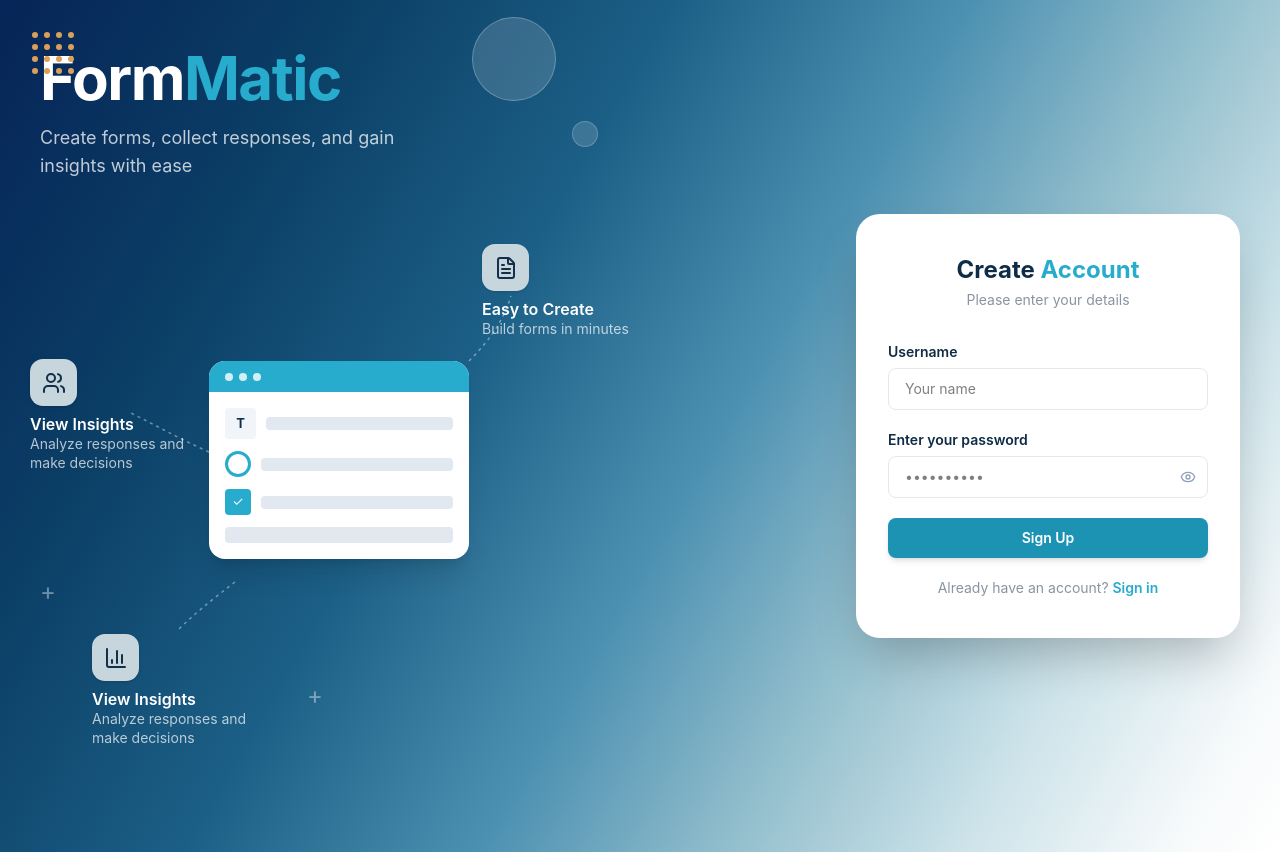
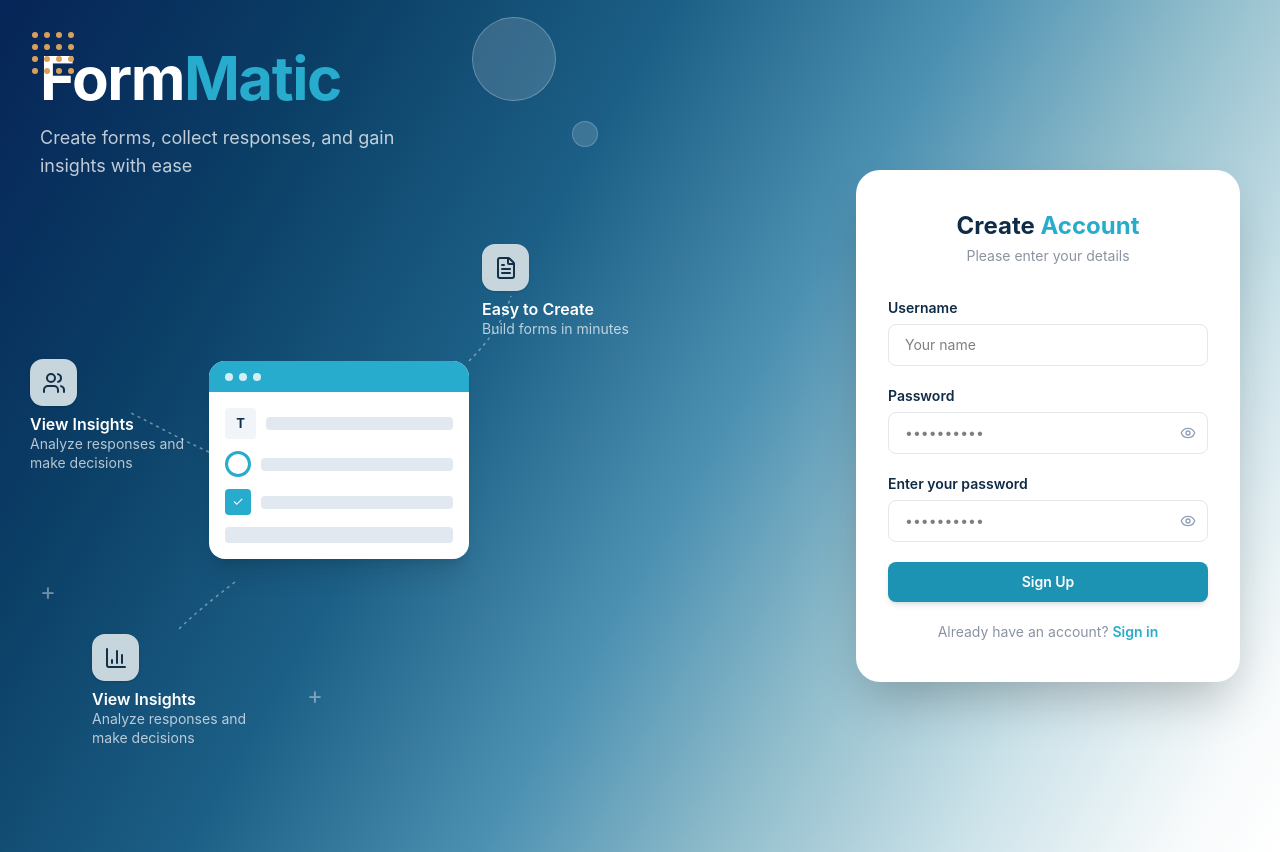
Before and after one commit to dr1zzling/Formatic, a React app in the folder apps/web/: page /register in a window 1280 px wide. Built offline with nearby package versions, Linux system fonts and the light colour scheme; the HTML template or start-up script is replaced by a standard one.

Commit message:
add textbox password

```diff
--- a/apps/web/src/pages/auth/Register.jsx
+++ b/apps/web/src/pages/auth/Register.jsx
@@ -34,8 +34,10 @@ function Cluster({ icon, title, subtitle, style }) {
 export default function Register() {
   const navigate = useNavigate();
   const [showPassword, setShowPassword] = useState(false);
+  const [showConfirmPassword, setShowConfirmPassword] = useState(false);
   const [username, setUsername] = useState("");
   const [password, setPassword] = useState("");
+  const [confirmPassword, setConfirmPassword] = useState("");
   const [error, setError] = useState("");
   const [loading, setLoading] = useState(false);
   const iconStyle = { color: COLORS.iconGlyph };
@@ -43,12 +45,17 @@ export default function Register() {
   const handleSubmit = async (e) => {
     e.preventDefault();
     setError("");
+
+    if (password !== confirmPassword) {
+      setError("Password tidak cocok");
+      return;
+    }
+
     setLoading(true);
 
     try {
-      const { data } = await authAPI.register(username, password);
-      localStorage.setItem("token", data.token);
-      navigate("/");
+      await authAPI.register(username, password);
+      navigate("/login");
     } catch (err) {
       setError(err.response?.data?.message || "Register gagal");
     } finally {
@@ -211,7 +218,7 @@ export default function Register() {
 
               <div>
                 <label htmlFor="password" className="block text-sm font-semibold mb-1.5" style={{ color: COLORS.navy }}>
-                  Enter your password
+                  Password
                 </label>
                 <div className="relative">
                   <input
@@ -233,6 +240,34 @@ export default function Register() {
                     aria-label={showPassword ? "Hide password" : "Show password"}
                   >
                     {showPassword ? <EyeOff size={16} /> : <Eye size={16} />}
+                  </button>
+                </div>
+              </div>
+
+              <div>
+                <label htmlFor="confirmPassword" className="block text-sm font-semibold mb-1.5" style={{ color: COLORS.navy }}>
+                  Enter your password
+                </label>
+                <div className="relative">
+                  <input
+                    id="confirmPassword"
+                    type={showConfirmPassword ? "text" : "password"}
+                    placeholder="••••••••••"
+                    value={confirmPassword}
+                    onChange={(e) => setConfirmPassword(e.target.value)}
+                    required
+                    minLength={6}
+                    className="w-full rounded-lg pl-4 pr-10 py-2.5 text-sm outline-none focus:ring-2 focus:ring-cyan-400 transition"
+                    style={{ border: `1px solid ${COLORS.border}` }}
+                  />
+                  <button
+                    type="button"
+                    onClick={() => setShowConfirmPassword((v) => !v)}
+                    className="absolute text-slate-400 hover:text-slate-600"
+                    style={{ right: "12px", top: "50%", transform: "translateY(-50%)" }}
+                    aria-label={showConfirmPassword ? "Hide confirm password" : "Show confirm password"}
+                  >
+                    {showConfirmPassword ? <EyeOff size={16} /> : <Eye size={16} />}
                   </button>
                 </div>
               </div>
```
